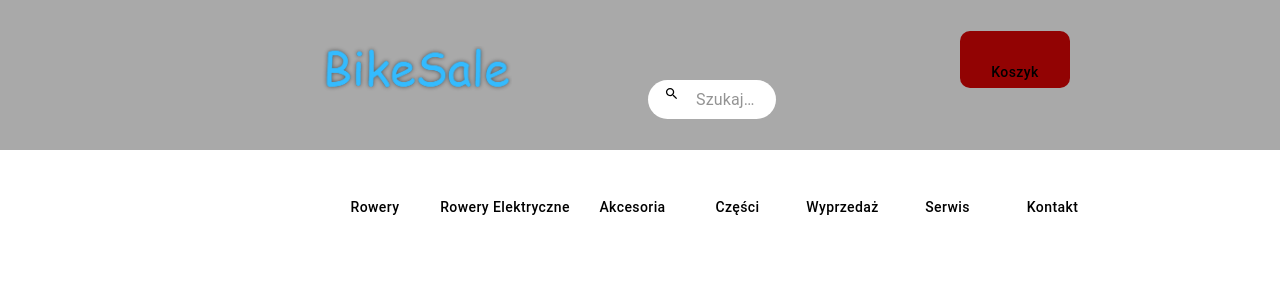
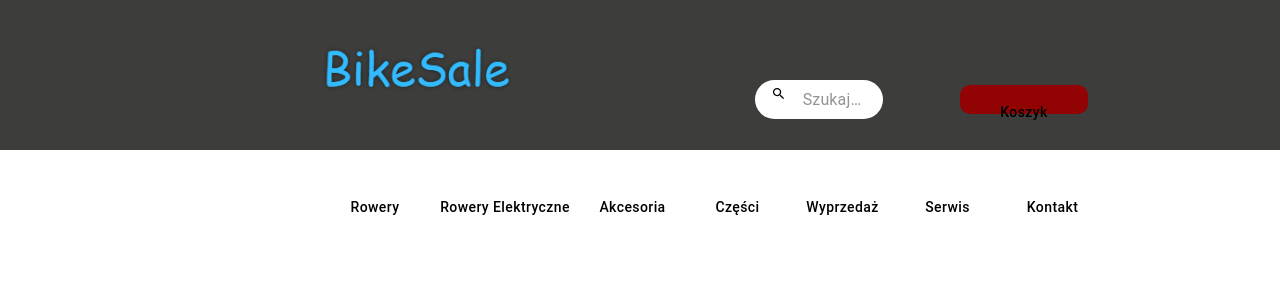
Before and after one commit to Mniszku/BikeSale, a React (Create React App) app: page / in a window 1280 px wide. Shown: the top 300 px of the page. Built offline with nearby package versions, Linux system fonts and the light colour scheme.

Commit message:
Style button

```diff
--- a/src/Home/Home.jsx
+++ b/src/Home/Home.jsx
@@ -3,11 +3,12 @@ import MenuButton from "../MenuButton/MenuButton";
 import Box from "@mui/material/Box";
 import SearchInput from "./SearchInput";
 import Logo from "../Logo/bike.png";
+
 const Home = () => {
   return (
     <>
       <Box
-        style={{ backgroundColor: "darkgrey" }}
+        style={{ backgroundColor: "#3D3D3B" }}
         sx={{ width: "100%", height: 150 }}
       >
         <Grid
@@ -18,7 +19,7 @@ const Home = () => {
           justifyContent="space-evenly"
         >
           <Grid item xs={3}></Grid>
-          <Grid item xs={3}>
+          <Grid item xs={4}>
             <img
               style={{ width: "15vw", marginTop: "2vw" }}
               src={Logo}
@@ -26,13 +27,15 @@ const Home = () => {
             />
           </Grid>
 
-          <Grid item xs={3}>
+          <Grid item xs={2}>
             <SearchInput />
           </Grid>
-          <Grid item xs={3}>
+
+          <Grid item xs={3} sx={{ mt: 10 }}>
             <MenuButton
               backgroundColor={"#920303"}
-              width={110}
+              width={"10vw"}
+              height={"2.3vw"}
               color={"#000000"}
               path={"/"}
               buttonName={"Koszyk"}
--- a/src/MenuButton/MenuButton.jsx
+++ b/src/MenuButton/MenuButton.jsx
@@ -3,7 +3,8 @@ import { Link } from "react-router-dom";
 import Grid from "@mui/material/Grid";
 
 const MenuButton = (props) => {
-  const { icon, buttonName, path, backgroundColor, color, width } = props;
+  const { icon, buttonName, path, backgroundColor, color, width, height } =
+    props;
   return (
     <>
       <Button
@@ -17,10 +18,11 @@ const MenuButton = (props) => {
           fontsize: 14,
           lineheight: 14,
           width: width ? width : 97,
-          height: 57,
+          height: height ? height : 57,
           color: "black",
           borderRadius: 10,
           textAlign: "center",
+
           color: color,
         }}
       >
```
